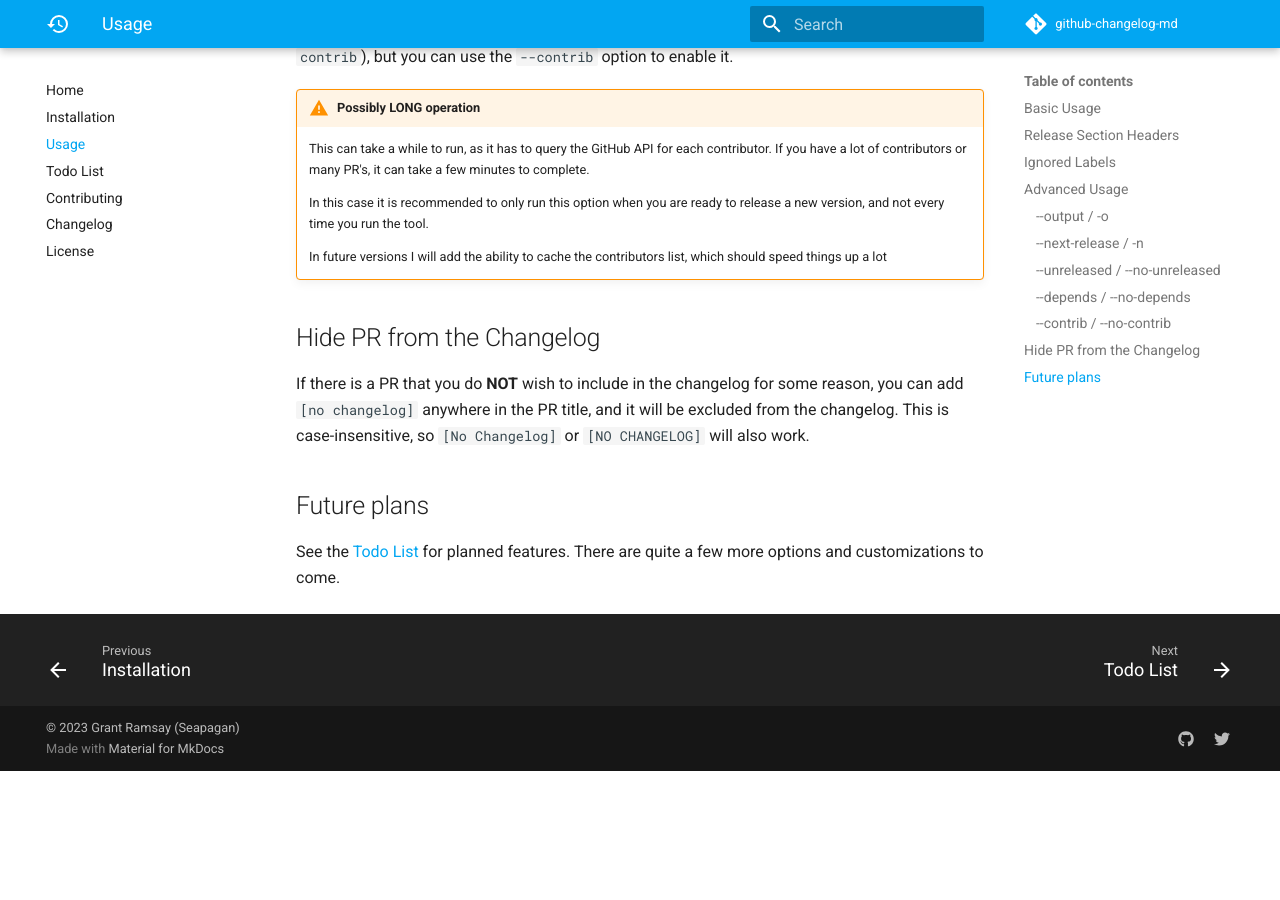
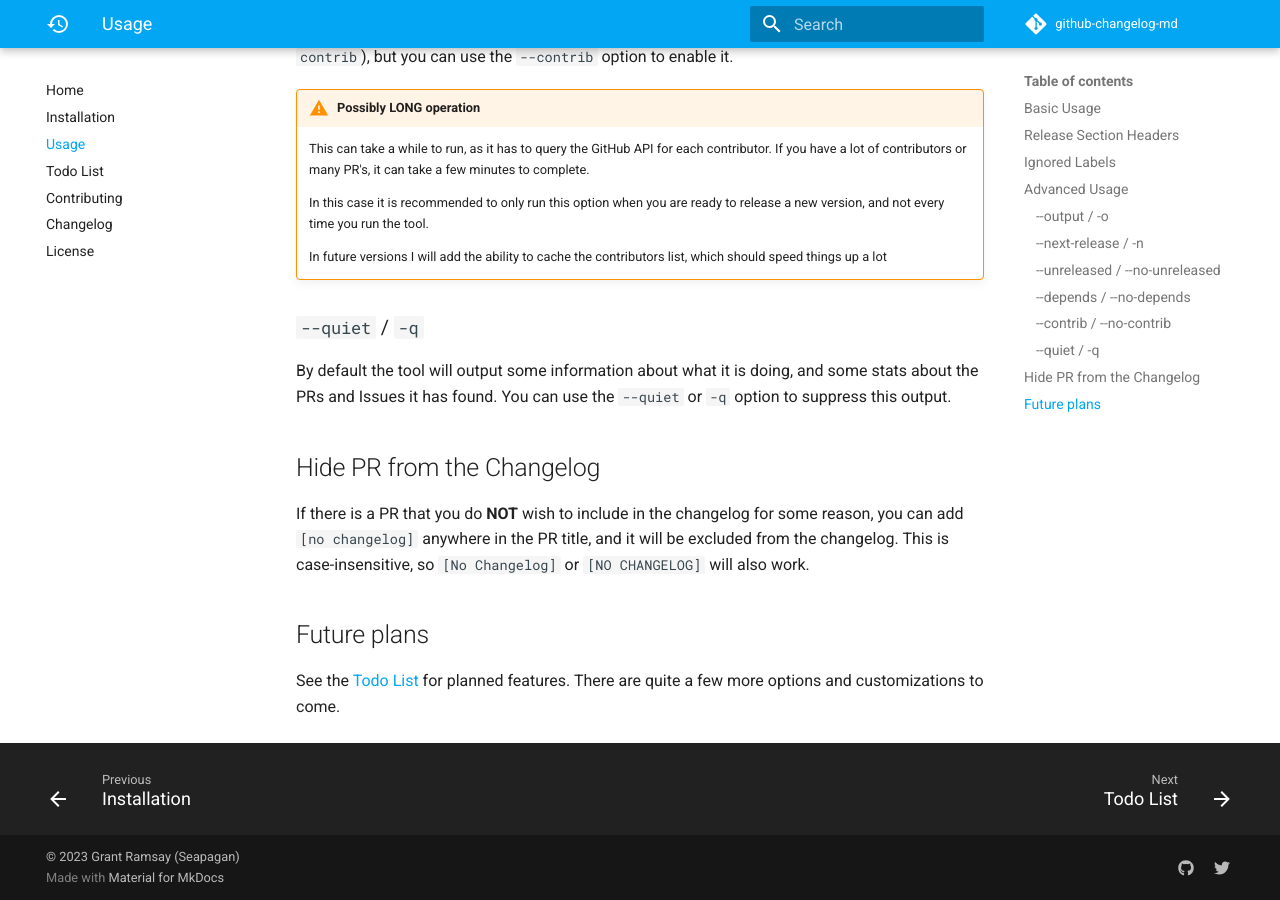
Before and after one commit to seapagan/github-changelog-md, an MkDocs documentation site: the page built from docs/usage.md, in a window 1280 px wide and 900 px high, scrolled down 2890 px. Built offline with MkDocs 1.6.1 and Material for MkDocs 9.7.7, drawn with Linux system fonts in a browser that asks for light colours; comment, search, counter and statistics services are not loaded; before the commit the page ends 3661 px from its top, so only the background shows below that.

Commit message:
docs: mention 'quiet' option
Signed-off-by: Grant Ramsay <seapagan@gmail.com>

```diff
--- a/docs/usage.md
+++ b/docs/usage.md
@@ -142,6 +142,12 @@
     In future versions I will add the ability to cache the contributors list,
     which should speed things up a lot
 
+### `--quiet` / `-q`
+
+By default the tool will output some information about what it is doing, and
+some stats about the PRs and Issues it has found. You can use the `--quiet` or
+`-q` option to suppress this output.
+
 ## Hide PR from the Changelog
 
 If there is a PR that you do **NOT** wish to include in the changelog for some
```
Also changed, not shown: TODO.md (+2 -2 lines).
